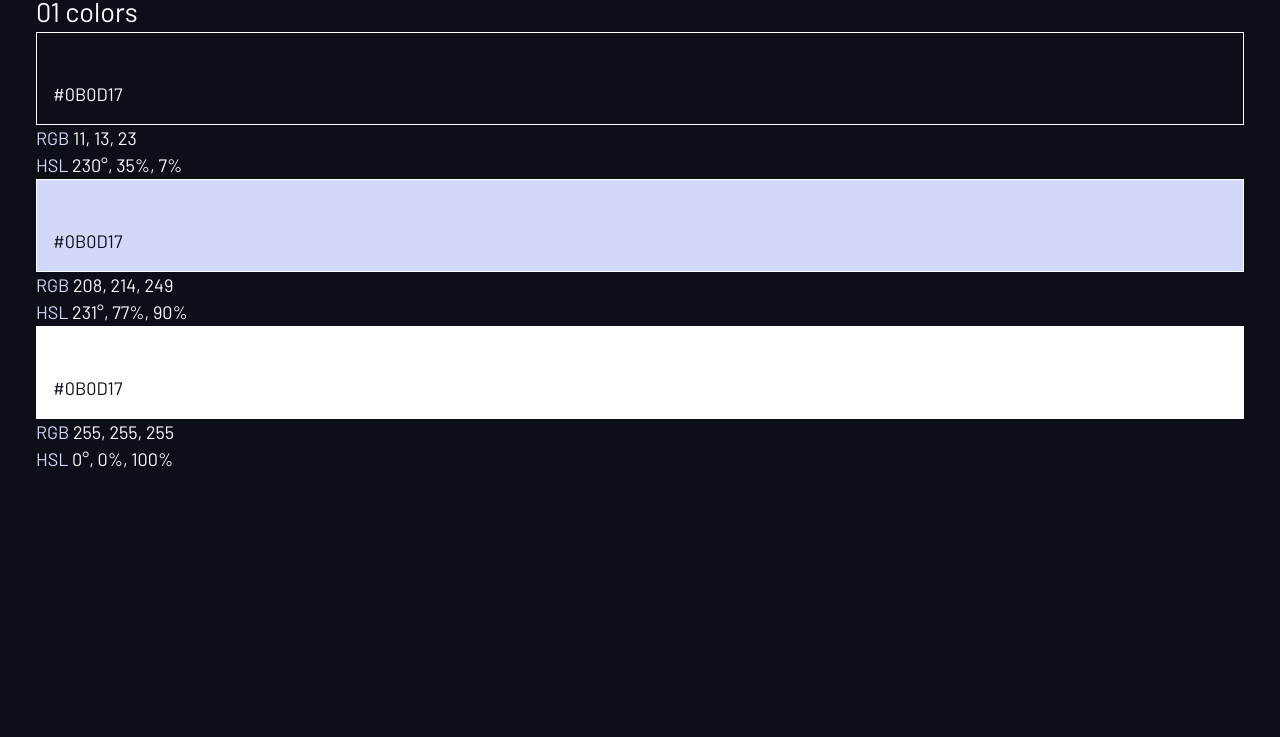
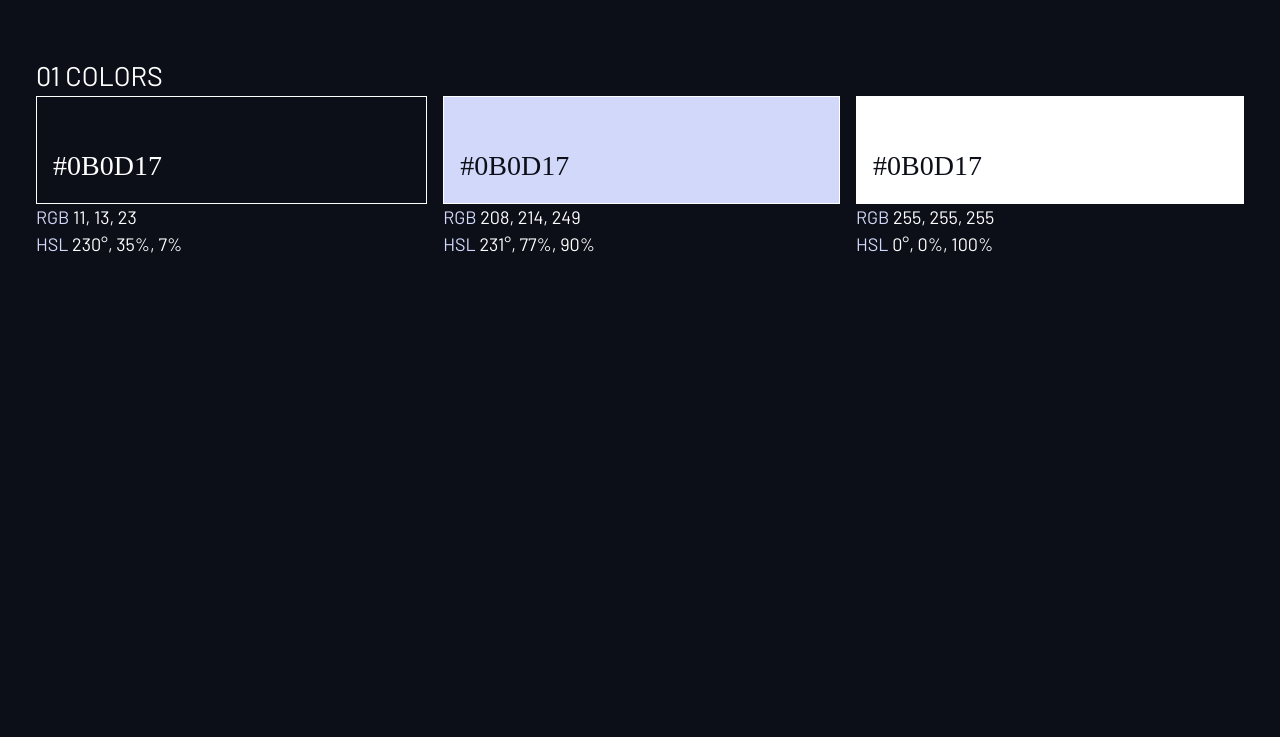
Before and after one commit to radanovicnikola93/space-travel-website, a website: page pages/design-system.html in a window 1280 px wide. Shown: the part 63-800 px from the top of the page. Drawn offline with Linux system fonts and the light colour scheme; a web font is replaced by a local one.

Commit message:
added utility class and styled the color section

```diff
--- a/pages/design-system.html
+++ b/pages/design-system.html
@@ -16,33 +16,36 @@
 </head>
 <body class="bg-dark text-white">
     <div class="container">
-        <h1>Design system</h1>
-        <section id="colors">
-            <h2><span>01</span> colors</h2>
+        <h1 class="uppercase">Design system</h1>
 
-            <div>
-                <div style="padding: 3rem 1rem 1rem; border: 1px solid white;" class="bg-dark text-white">
+        <section id="colors" style="margin: 4rem 0;">
+            <h2 class="uppercase"><span>01</span> colors</h2>
+
+            <div class="flex">
+                <div class="flex-grow">
+                    <div style="padding: 3rem 1rem 1rem; border: 1px solid white;" class="bg-dark text-white ff-serif fs-500">
                         #0B0D17
                     </div>
                     <p><span class="text-light">RGB</span> 11, 13, 23</p>
                     <p><span class="text-light">HSL</span> 230&deg;, 35%, 7%</p>
                 </div>
 
-            <div>
-                <div style="padding: 3rem 1rem 1rem; border: 1px solid white;" class="bg-light text-dark">
+                <div class="flex-grow">
+                    <div style="padding: 3rem 1rem 1rem; border: 1px solid white;" class="bg-light text-dark ff-serif fs-500">
                         #0B0D17
                     </div>
                     <p><span class="text-light">RGB</span> 208, 214, 249</p>
                     <p><span class="text-light">HSL</span> 231&deg;, 77%, 90%</p>
                 </div>
 
-            <div>
-                <div style="padding: 3rem 1rem 1rem; border: 1px solid white;" class="bg-white text-dark">
+                <div class="flex-grow">
+                    <div style="padding: 3rem 1rem 1rem; border: 1px solid white;" class="bg-white text-dark ff-serif fs-500">
                         #0B0D17
                     </div>
                     <p><span class="text-light">RGB</span> 255, 255, 255</p>
                     <p><span class="text-light">HSL</span> 0&deg;, 0%, 100%</p>
                 </div>
+            </div>
         </section>
     </div>
 </body>
--- a/styles/sass/utility/_utility-classes.scss
+++ b/styles/sass/utility/_utility-classes.scss
@@ -8,6 +8,10 @@
 .flex {
     display: flex;
     @include gap();
+}
+
+.flex-grow {
+    flex-grow: 1;
 }
 
 .grid {
```
Also changed, not shown: styles/css/style.css, 1 other file. Lines whose indentation alone changed are shown as unchanged.
